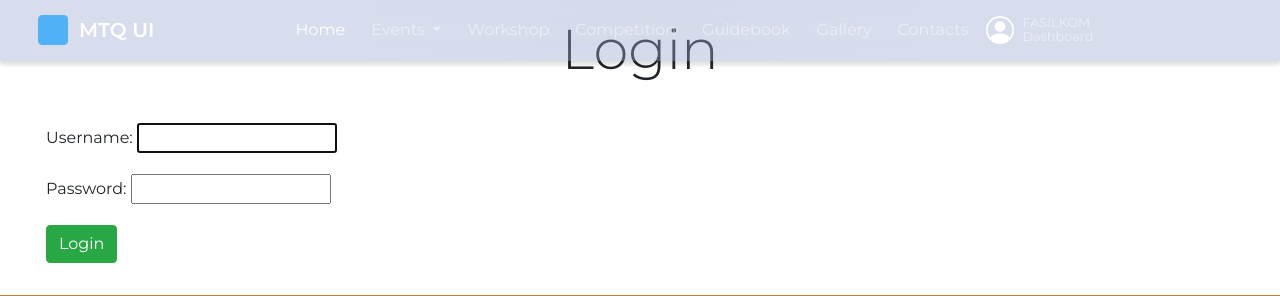
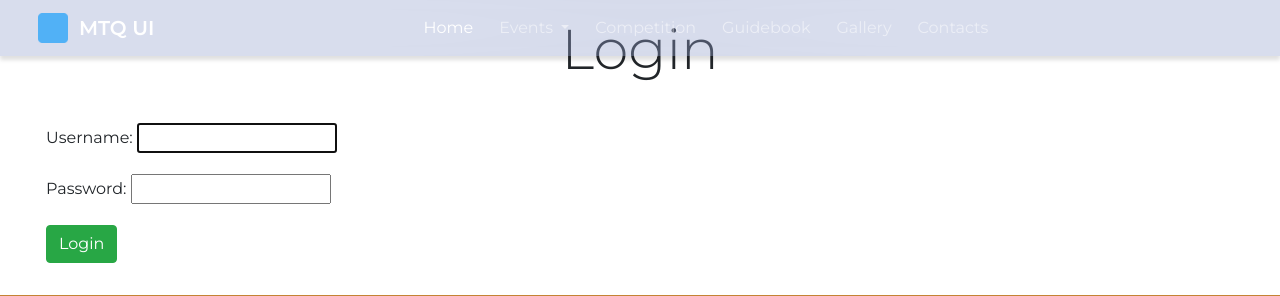
Before and after one commit to irfancen/mtqui, a Django app: page /auth/login/ in a window 1280 px wide. Shown: the top 296 px of the page. Run offline with Django 3.2, Linux system fonts and the light colour scheme.

Commit message:
Update Navbar

```diff
--- a/templates/navbar.html
+++ b/templates/navbar.html
@@ -23,12 +23,9 @@
                 </a>
                 <div class="dropdown-menu" aria-labelledby="navbarDropdownMenuLink">
                     <a class="dropdown-item" href="#">Grand Opening</a>
-                    <a class="dropdown-item" href="{% url 'lomba:lomba_list' %}">Competitions</a>
-                    <a class="dropdown-item" href="#">Grand Closing</a>
+                    <a class="dropdown-item" href="{% url 'seminar:seminar_landing' %}">Seminar</a>
+                    <a class="dropdown-item" href="#">Closing Ceremony</a>
                 </div>
-            </li>
-            <li class="nav-item">
-                <a class="nav-link" href="{% url 'seminar:seminar_landing' %}">Workshop</a>
             </li>
             <li class="nav-item">
                 <a class="nav-link" href="{% url 'lomba:lomba_list' %}">Competition</a>
@@ -42,6 +39,7 @@
             <li class="nav-item">
                 <a class="nav-link" href="#contacts">Contacts</a>
             </li>
+            {% if authenticated %}
             <li class="nav-item" style="flex-direction: row; justify-content: end; align-items: center">
                 <svg xmlns="http://www.w3.org/2000/svg" width="28" height="28" fill="currentColor"
                      class="bi bi-person-circle" viewBox="0 0 16 16">
@@ -55,6 +53,7 @@
                     Dashboard
                 </a>
             </li>
+            {% endif %}
         </ul>
     </div>
 </nav>
```
